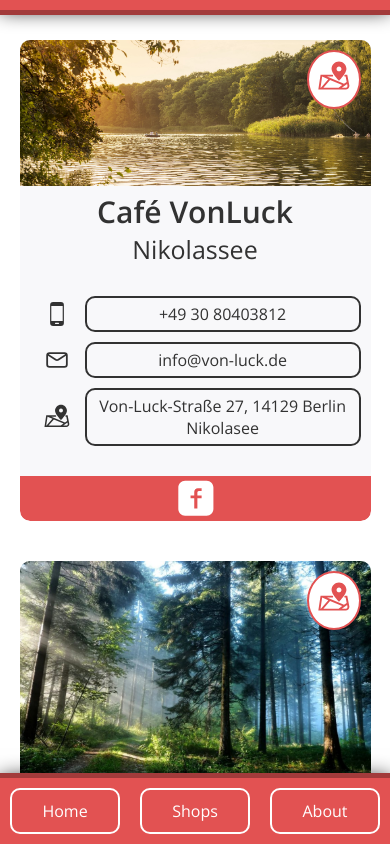
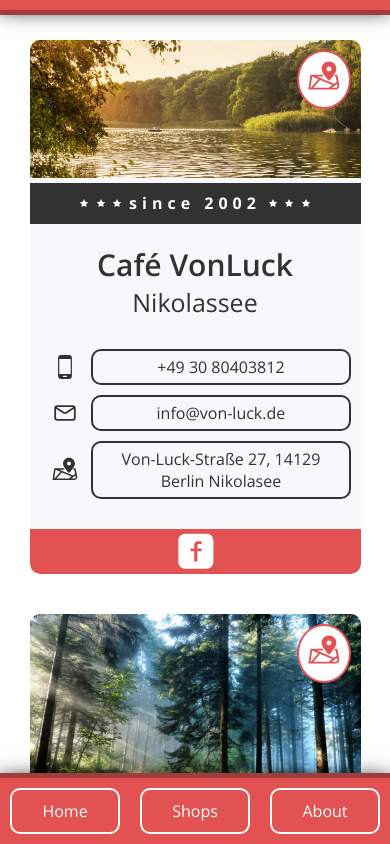
Before and after one commit to AdrianMindak/net-worth-tracking, a React app: page /shops in a window 390 px wide. Built offline with nearby package versions, Linux system fonts and the light colour scheme; a web font is replaced by a local one.

Commit message:
refinements
better responsive css for bigger screens
add stars and extablished to shop in shops
add icon Star

```diff
--- a/public/index.html
+++ b/public/index.html
@@ -5,6 +5,7 @@
     <meta name="viewport" content="width=device-width, initial-scale=1, shrink-to-fit=no">
     <meta name="theme-color" content="#000000">
     <link href="https://fonts.googleapis.com/css?family=Open+Sans:300,400,600,700,800" rel="stylesheet">
+    <link href="https://fonts.googleapis.com/css?family=IM+Fell+Great+Primer+SC" rel="stylesheet">
     <link rel="manifest" href="%PUBLIC_URL%/manifest.json">
     <link rel="shortcut icon" href="%PUBLIC_URL%/fav/favicon.ico">
     <title>React App</title>
--- a/src/components/about/style.css
+++ b/src/components/about/style.css
@@ -28,6 +28,7 @@
 
 .about-jobs-mail {
   width: 80%;
+  max-width: 350px;
   margin: auto;
   font-size: 14px;
   font-weight: 500;
--- a/src/components/app/style.css
+++ b/src/components/app/style.css
@@ -28,6 +28,7 @@
 
 .app-content {
   width: 90%;
+  max-width: 1000px;
   padding: 5% 5% 10% 5%;
   height: 85%;
   overflow: scroll;
--- a/src/components/home/index.js
+++ b/src/components/home/index.js
@@ -27,7 +27,13 @@ export default class Home extends Component {
             <span id='pagetitle-cafe'>Café</span><br/>
             <span id='pagetitle-vonluck'>VonLuck</span>
           </h1>
-          <p>Welcome to Café VonLuck. <br/> We do your best to be a mentionable part of the Nikolassee and Grunewald community. To be a good place for work and with good food for our employees and customers.</p>
+          <p>
+            Welcome to Café VonLuck. <br/>
+            We do your best to be a mentionable part
+            of the Nikolassee and Grunewald community.
+            To be a good place for work for our employees
+            and with good food for our beloved customers.
+          </p>
           <a href='mailto:info@von-luck.de?Subject=Customer%20Feedback' className='home-customer-feedback' target='_top'>Give us your feedback per email.</a>
         </div>
 
--- a/src/components/icons/index.js
+++ b/src/components/icons/index.js
@@ -429,7 +429,14 @@ class Emoji extends Component {
             </g>
           </svg>
         )
-        break;
+      case 'star':
+        return (
+          <svg xmlns="http://www.w3.org/2000/svg" width={ this.props.width || "100%" } fill={ this.props.color || 'black' } x="0px" y="0px" viewBox="0 0 100 100">
+          <g>
+            <polygon points="50,77.4 23.7,91.2 28.8,62 7.5,41.3 36.9,37 50,10.4 63.1,37 92.5,41.3 71.2,62 76.3,91.2  "/>
+          </g>
+        </svg>
+        )
     }
   }
 };
--- a/src/components/shops/index.js
+++ b/src/components/shops/index.js
@@ -3,10 +3,11 @@ import '../../var.css'
 import './style.css'
 import nikolassee from '../../images/schlachtensee.jpg'
 import grunewald from '../../images/grunewald.jpg'
-import { Phone, Mail, Map, SocialMedia, CroissantAndCoffee } from '../icons'
+import { Phone, Mail, Map, SocialMedia, CroissantAndCoffee, Emoji } from '../icons'
 
 const shopsData = [
   {
+    established: '2002',
     title: 'Café VonLuck Nikolassee',
     district: 'Nikolassee',
     description: '',
@@ -26,6 +27,7 @@ const shopsData = [
     }
   },
   {
+    established: '2010',
     title: 'Café VonLuck Grunewald',
     district: 'Grunewald',
     description: '',
@@ -59,6 +61,15 @@ export default class Shops extends Component {
                     <Map width='50px' color='var(--red)'/>
                   </a>
                   <img src={ shop.image.image } alt={ shop.image.alt}/>
+                </div>
+                <div className='shops-shop-image-established'>
+                  <Emoji emoji="star" width="10px" color="white"/>
+                  <Emoji emoji="star" width="10px" color="white"/>
+                  <Emoji emoji="star" width="10px" color="white"/>
+                  <h4>{ `since ${shop.established}` }</h4>
+                  <Emoji emoji="star" width="10px" color="white"/>
+                  <Emoji emoji="star" width="10px" color="white"/>
+                  <Emoji emoji="star" width="10px" color="white"/>
                 </div>
                 <div className='shops-shop-info'>
 
--- a/src/components/shops/style.css
+++ b/src/components/shops/style.css
@@ -4,12 +4,13 @@
 
   display: flex;
   justify-content: space-around;
-  align-items: center;
-  flex-direction: column;
+  align-items: flex-start;
+  flex-wrap: wrap;
 }
 
 .shops-shop {
-  width: 100%;
+  min-width: 300px;
+  max-width: 400px;
   height: auto;
   overflow: hidden;
   border-radius: 10px;
@@ -36,6 +37,24 @@
   background-color: white;
 }
 
+.shops-shop-image-established {
+  display: flex;
+  justify-content: space-between;
+  align-items: center;
+  margin: 0;
+  padding: 3% 15%;
+  background-color: var(--dark-grey);
+}
+
+.shops-shop-image-established h4 {
+  margin: 0;
+  color: white;
+  font-family: var(--font-oldfassion);
+  text-align: center;
+  letter-spacing: 5px;
+}
+
+
 .shops-shop img {
   max-width: 100%;
   max-height: auto;
@@ -52,10 +71,9 @@
 
 .shops-shop-title {
   width: 80%;
-  margin: auto;
+  margin: 20px auto;
   font-size: 25px;
   font-weight: 300;
-  margin-bottom: 30px;
 }
 
 .shops-shop-title-big {
--- a/src/index.css
+++ b/src/index.css
@@ -9,7 +9,7 @@ div#root {
   margin: 0;
   padding: 0;
 
-  font-family: 'Open Sans', sans-serif;
+  font-family: var(--font-standard);
 }
 
 h1 {
--- a/src/var.css
+++ b/src/var.css
@@ -12,4 +12,7 @@
   --blue: #3293E2;
   --blue-rgba: rgb(50, 147, 226);
   --light-blue: rgb(77,177,226);
+
+  --font-standard: 'Open Sans', sans-serif;
+  --font-oldfassion: 'IM Fell Great Primer SC', 'Open Sans', serif;
 }
```
Also changed, not shown: src/components/about/index.js (+13 -1 lines), src/components/icons/allSvgs/Star.svg (added).
